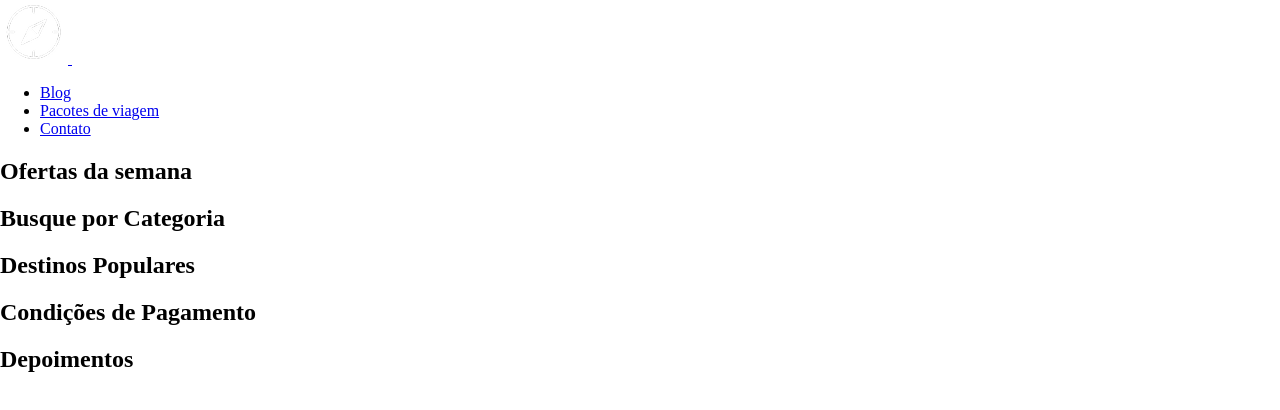
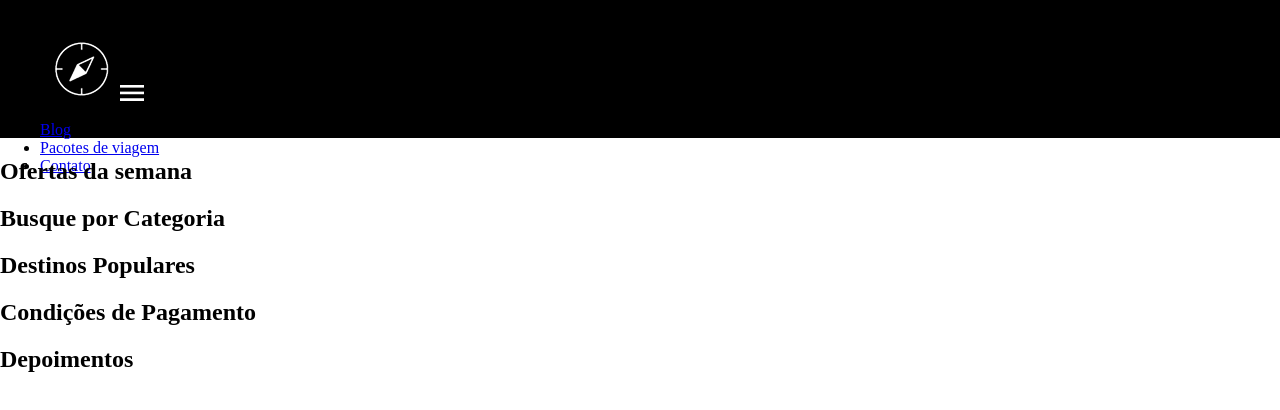
Before and after one commit to mrsluan/jornada-viagens, a plain HTML site: page index.html in a window 1280 px wide. Drawn offline with Linux system fonts and the light colour scheme.

Commit message:
Adiciona estilo ao header

```diff
--- a/css/header.css
+++ b/css/header.css
@@ -1,5 +1,14 @@
 
 
 header {
+    width: 100%;
+    height: 138px;
+    background-color: var(--background-tertiaty-color);
+}
 
+.logo {
+    display: inline-block;
+    width: 68px;
+    height: 64px;
+    margin: 37px 0 0 48px;
 }
--- a/index.html
+++ b/index.html
@@ -10,7 +10,7 @@
   </head>
   <body>
     <header>
-      <a href="index.html" title="voltar para a página inicial">
+      <a class="logo" href="index.html" title="voltar para a página inicial">
         <img
           src="img/bussola-jornada-branca.png"
           alt="Bussola do logo Jornada Viagens na cor preta"
```
